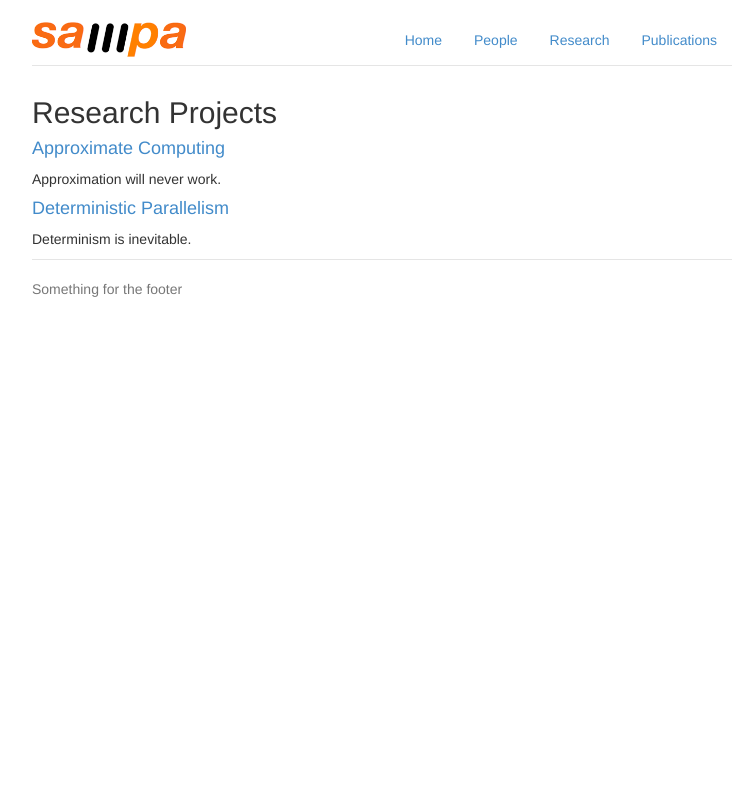
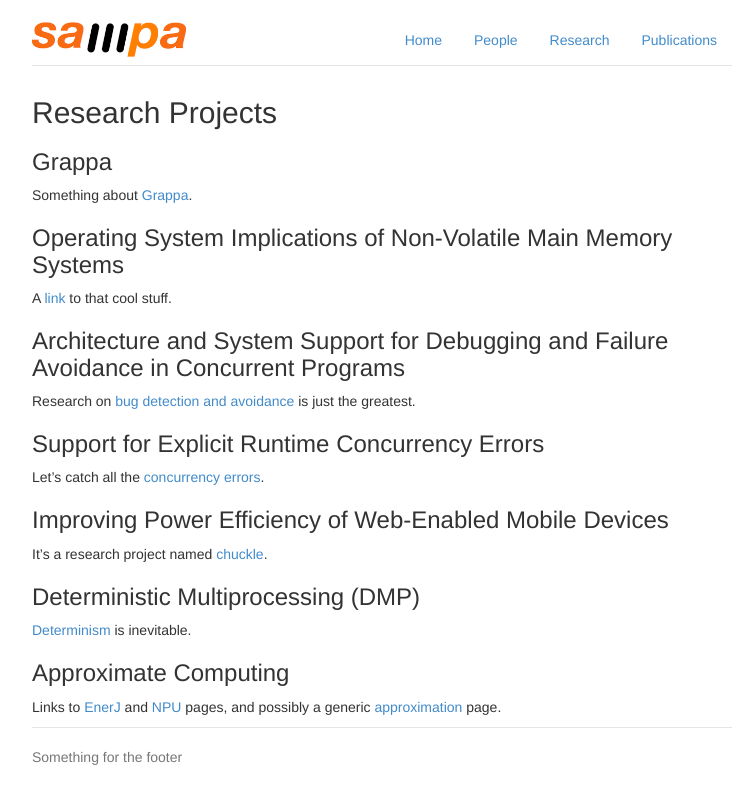
Before and after one commit to uwsampa/sampa-public, a Jekyll site: the page built from research/index.md, in a window 1280 px wide. Shown: the top 804 px of the page, without its empty margins (258-1006 px from the left). Built offline with Jekyll 4.4.1, drawn with Linux system fonts in a browser that asks for light colours; Markdown is read by kramdown in place of the engine named in the settings.

Commit message:
link up and fix up the research pages

```diff
--- a/research/index.html
+++ /dev/null
@@ -1,17 +0,0 @@
----
-layout: default
-title: Research Projects
-projects:
-  - link: approximation/
-    name: Approximate Computing
-    summary: Approximation will never work.
-  - link: dmp.html
-    name: Deterministic Parallelism
-    summary: Determinism is inevitable.
----
-{% for project in page.projects %}
-  <div class="project">
-    <h4><a href="{{ project.link }}">{{ project.name }}</a></h4>
-    <p>{{ project.summary }}</p>
-  </div>
-{% endfor %}
--- /dev/null
+++ b/research/index.md
@@ -0,0 +1,38 @@
+---
+layout: default
+title: Research Projects
+projects:
+  - link: approximation/
+    name: Approximate Computing
+    summary: Approximation will never work.
+  - link: dmp.html
+    name: Deterministic Parallelism
+    summary: Determinism is inevitable.
+---
+### Grappa
+
+Something about [Grappa](grappa.html).
+
+### Operating System Implications of Non-Volatile Main Memory Systems
+
+A [link](nonvolatile.html) to that cool stuff.
+
+### Architecture and System Support for Debugging and Failure Avoidance in Concurrent Programs
+
+Research on [bug detection and avoidance](concurrencybugs.html) is just the greatest.
+
+### Support for Explicit Runtime Concurrency Errors
+
+Let's catch all the [concurrency errors](concurrencyerrors.html).
+
+### Improving Power Efficiency of Web-Enabled Mobile Devices
+
+It's a research project named [chuckle](mobileweb.html).
+
+### Deterministic Multiprocessing (DMP)
+
+[Determinism](dmp.html) is inevitable.
+
+### Approximate Computing
+
+Links to [EnerJ](approximation/enerj.html) and [NPU](approximation/npu.html) pages, and possibly a generic [approximation](approximation/) page.
```
Also changed, not shown: research/approximation/enerj.md (+0 -2 lines), research/concurrencybugs.md (+4 -6 lines), research/concurrencyerrors.md (+2 -3 lines), research/grappa.md (+2 -7 lines), research/mobileweb.md (+1 -1 lines), research/nonvolatile.md (+2 -3 lines).
